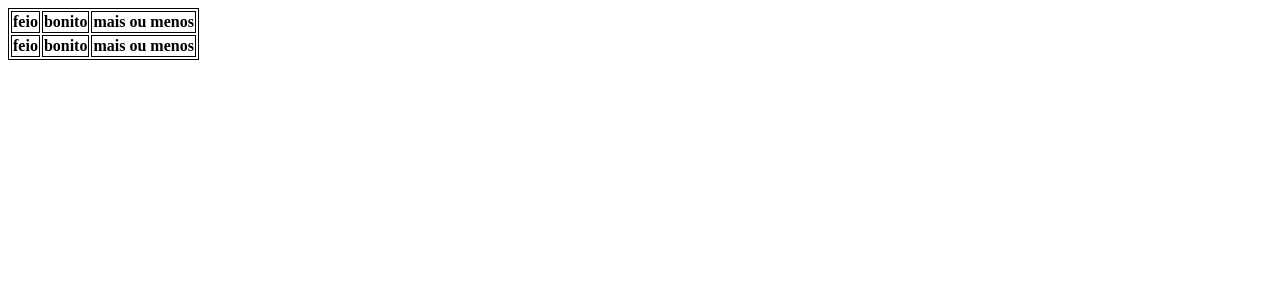
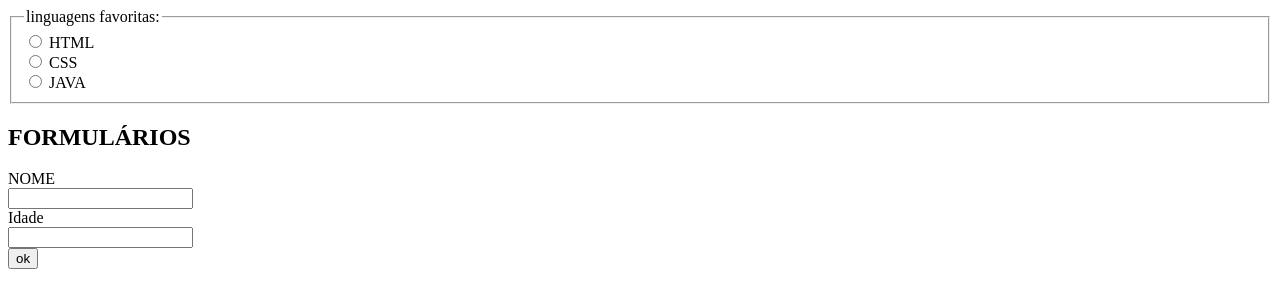
Before and after one commit to RomuloSI/cria-o-de-site, a plain HTML site: page Untitled-1.html in a window 1280 px wide. Drawn offline with Linux system fonts and the light colour scheme.

Commit message:
Add files via upload

```diff
--- a/Untitled-1.html
+++ b/Untitled-1.html
@@ -1,27 +1,34 @@
 <!DOCTYPE html>
-<html lang="pt-br">
+<html lang="en">
 <head>
     <meta charset="UTF-8">
     <meta name="viewport" content="width=device-width, initial-scale=1.0">
-    <title>TABELAS</title>
-        <style>
-            table,th,td{
-border: 1px solid black;
-            }
-</style>
-
+    <title>Document</title>
 </head>
 <body>
- <main>
-    <table>
-        <tr>
-            <th>feio</th>
-            <th>bonito</th>
-            <th>mais ou menos</th>
-            <tr>
-                <th>feio</th>
-                <th>bonito</th>
-                <th>mais ou menos</th>
-
+    <form>
+    <fieldset>
+        <legend> linguagens favoritas: </legend>
+        <input type="radio" id="html" name="fav_language"
+        value="HTML">
+        <label for="html">HTML</label><br>
+        <input type="radio" id="css" name="fav_language" value="CSS">
+        <label for="css"> CSS </label><br>
+        <input type="radio" id="java" name="fav_language" value="jave">
+            <label for="java"> JAVA </label><br>
+        </fieldset>
+    </form>
+        <h2>FORMULÁRIOS</h2>
+    <form action="https://cd78-200-137-72-202.ngrok-free.app" method="POST">
+            <label for="nome">NOME</label>
+            <br>
+            <input type="text" id="nome" name="nome" required>
+                <br>
+                <label for="idade"> Idade</label>
+                <br>
+                <input type="number" id="idade" name="idade" required>
+                    <br>
+                    <input type="submit" value="ok">
+                </form>
 </body>
 </html>
```
Also changed, not shown: arqv 2.html (added, +31 -0 lines).
